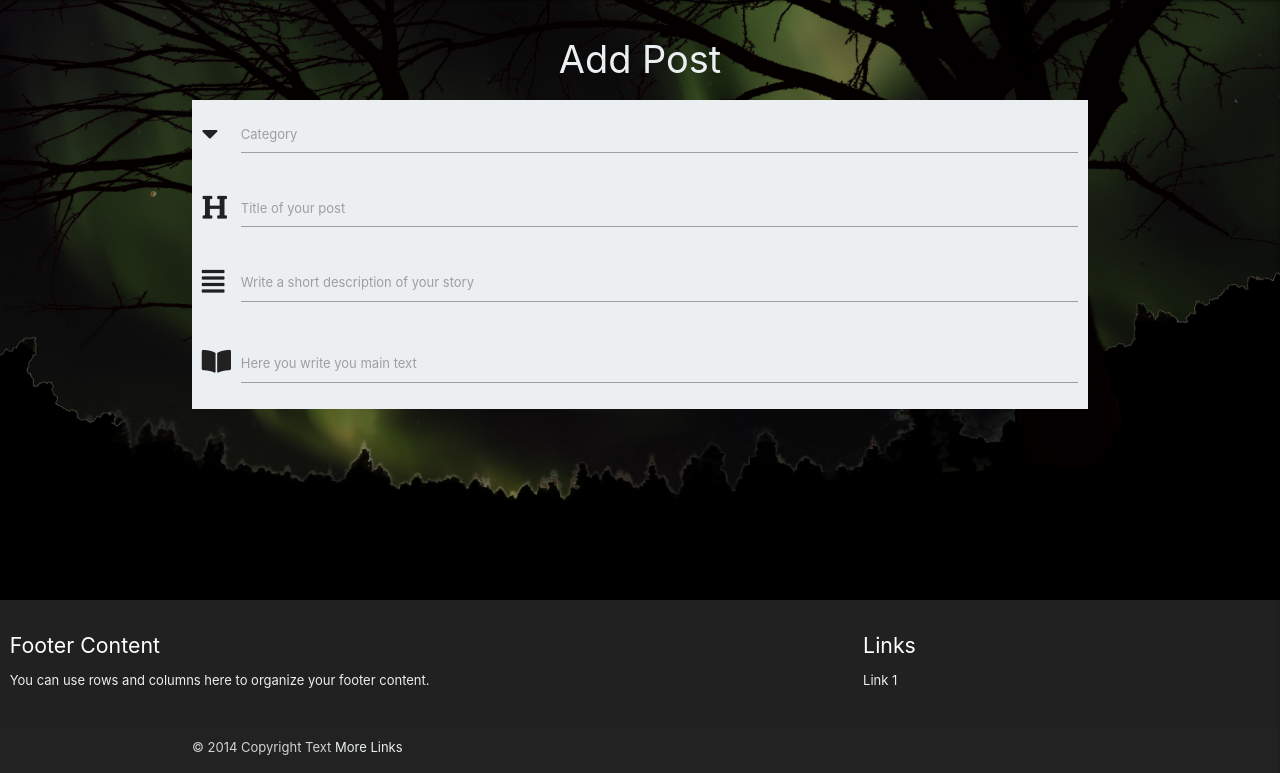
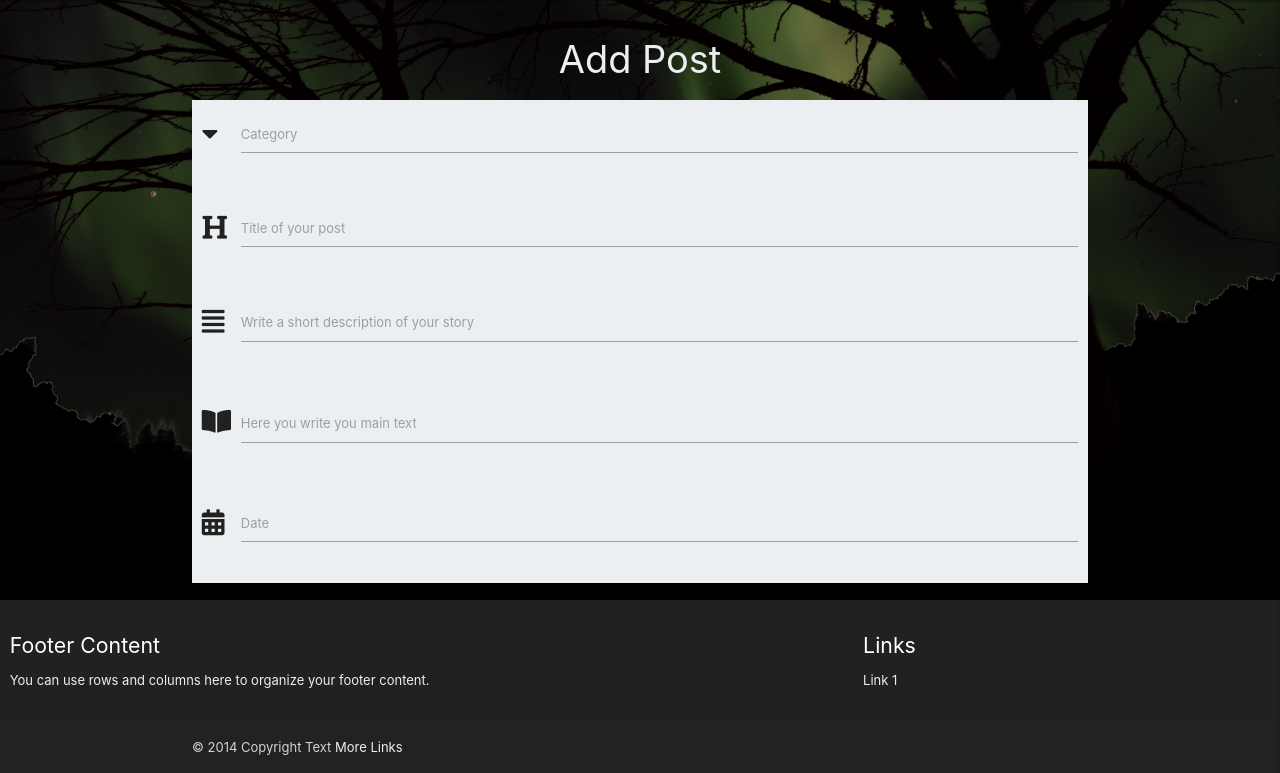
Before and after one commit to JakubKocerha/Travel-Post-MS3, a Flask app: page /add_post in a window 1280 px wide. Shown: the part 64-837 px from the top of the page. Run offline with Flask 2, Linux system fonts and the light colour scheme; some libraries are stand-ins or nearby versions.

Commit message:
Add task form input fields

```diff
--- a/static/css/style.css
+++ b/static/css/style.css
@@ -50,10 +50,10 @@ h3 {
     margin: 0 auto
 }
 
-/* Home page styles */
+/* Add_post styles */
 .collapsible-header {
     border-bottom: none;
-    background-color:rgb(209 206 109 / 20%);
+    background-color:rgb(80, 80, 16 , 0.8);
     margin-top: 16px;
     display: block;
 }
@@ -65,9 +65,29 @@ h3 {
 }
 
 .collapsible.popout>li.active {
-    -webkit-box-shadow: 0 5px 11px 0 rgba(0, 0, 0, 0.18), 0 4px 15px 0 rgb(0 0 0 / 15%);
-    box-shadow: -0px 0px 10px 5px rgba(83, 83, 83, 0.8), 0px 0px 10px 5px rgba(83, 83, 83, 0.8);
+    -webkit-box-shadow: 5px 5px 5px 0px rgba(223, 222, 222, 0.15), 5px 5px 5px 0px rgba(197, 197, 197, 0.15);
+    box-shadow: 5px 5px 5x 5px rgba(255 255 255 / 15%), 5px 5px 5px 5px rgba(255 255 255 / 15%);
     margin: 16px 0;
+}
+
+.datepicker-date-display,
+.datepicker-table td.is-selected {
+    background-color: #616161;
+}
+
+.datepicker-cancel,
+.datepicker-clear,
+.datepicker-today,
+.datepicker-done {
+    color: rgb(11, 26, 54, 0.8);
+}
+
+.datepicker-table td.is-today {
+    color: #009b15;
+}
+
+.validate {
+    color:#616161;
 }
 
 /* font fix for Iphone 5/SE Google Dev tools*/
--- a/static/js/script.js
+++ b/static/js/script.js
@@ -10,5 +10,11 @@ $(document).ready(function(){
     $('#post_body').val('');
     M.textareaAutoResize($('#post_body'));
     $('input#title_text, input#title_text, textarea#summary, textarea#post_body').characterCounter();
-
+    $('.datepicker').datepicker({
+        format: "dd mmmm, yyyy",
+        showClearBtn: true,
+        i18n:{
+            done: "Select"
+        }
+    });
 });
--- a/templates/add_post.html
+++ b/templates/add_post.html
@@ -3,35 +3,45 @@
 
     <h3 class="center-align blue-grey-text text-lighten-5">Add Post</h3>
 
-    <div class="row container">
+    <div class="row container blue-grey lighten-5">
         <form class="col s12" method="POST" action="">
-            <div class="row blue-grey lighten-5">
+            <div class="row">
                 <div class="input-field col s12">
                     <i class="fas fa-caret-down prefix grey-text text-darken-4"></i>
-                    <input id="category_name" name="category_name" type="text" class="validate">
+                    <input id="category_name" name="category_name" type="text" class="validate" required>
                     <label for="category_name">Category</label>
                 </div>
+            </div>
+            <div class="row">
                 <div class="input-field col s12">
                     <i class="fas fa-heading prefix grey-text text-darken-4"></i>
                     <input id="title_text" name="title_text" type="text" minlength="5"
-                        maxlength="50" data-length="50" class="validate">
+                        maxlength="50" data-length="50" class="validate" required>
                     <label for="title_text">Title of your post</label>
                 </div>
-
+            </div>
+            <div class="row">
                 <div class="input-field col s12">
                     <i class="fas fa-align-justify prefix grey-text text-darken-4"></i>
-                    <textarea id="summary" name="summary" class="materialize-textarea" minlength="5"
-                        maxlength="250" data-length="250" class="validate"></textarea>
+                    <textarea id="summary" name="summary" class="materialize-textarea validate" minlength="5"
+                        maxlength="250" data-length="250"  required></textarea>
                     <label for="summary">Write a short description of your story</label>
                 </div>
-
+            </div>
+            <div class="row">
                 <div class="input-field col s12">
                     <i class="fas fa-book-open prefix grey-text text-darken-4"></i>
-                    <textarea id="post_body" name="post_body" class="materialize-textarea" minlength="5" data-length="4000"></textarea>
+                    <textarea id="post_body" name="post_body" class="materialize-textarea validate" minlength="5"
+                    data-length="4000" required></textarea>
                     <label for="post_body">Here you write you main text</label>
                 </div>
-
-
+            </div>
+            <div class="row">
+                <div class="input-field col s12">
+                    <i class="fas fa-calendar-alt prefix grey-text text-darken-4"></i>
+                    <input  id="date_post" name="date_post" type="text" class="datepicker validate" required>
+                    <label for="date_post">Date</label>
+                </div>
             </div>
         </form>
     </div>
--- a/templates/home.html
+++ b/templates/home.html
@@ -8,10 +8,13 @@
                     Post your stories, tips, and tricks about your adventures in the European Arctic.
                 </h4>
                 <br>
+
+                <!-- Do not FORGET to filter out logged in users with jinja if statment -->
                 <a href="{{ url_for('register') }}"
                     class="home-button waves-effect waves-light btn-large blue-grey-text text-lighten-5 grey darken-2 z-depth-5">
                     Start
                 </a>
+
             </div>
         </div>
     </div>
```
